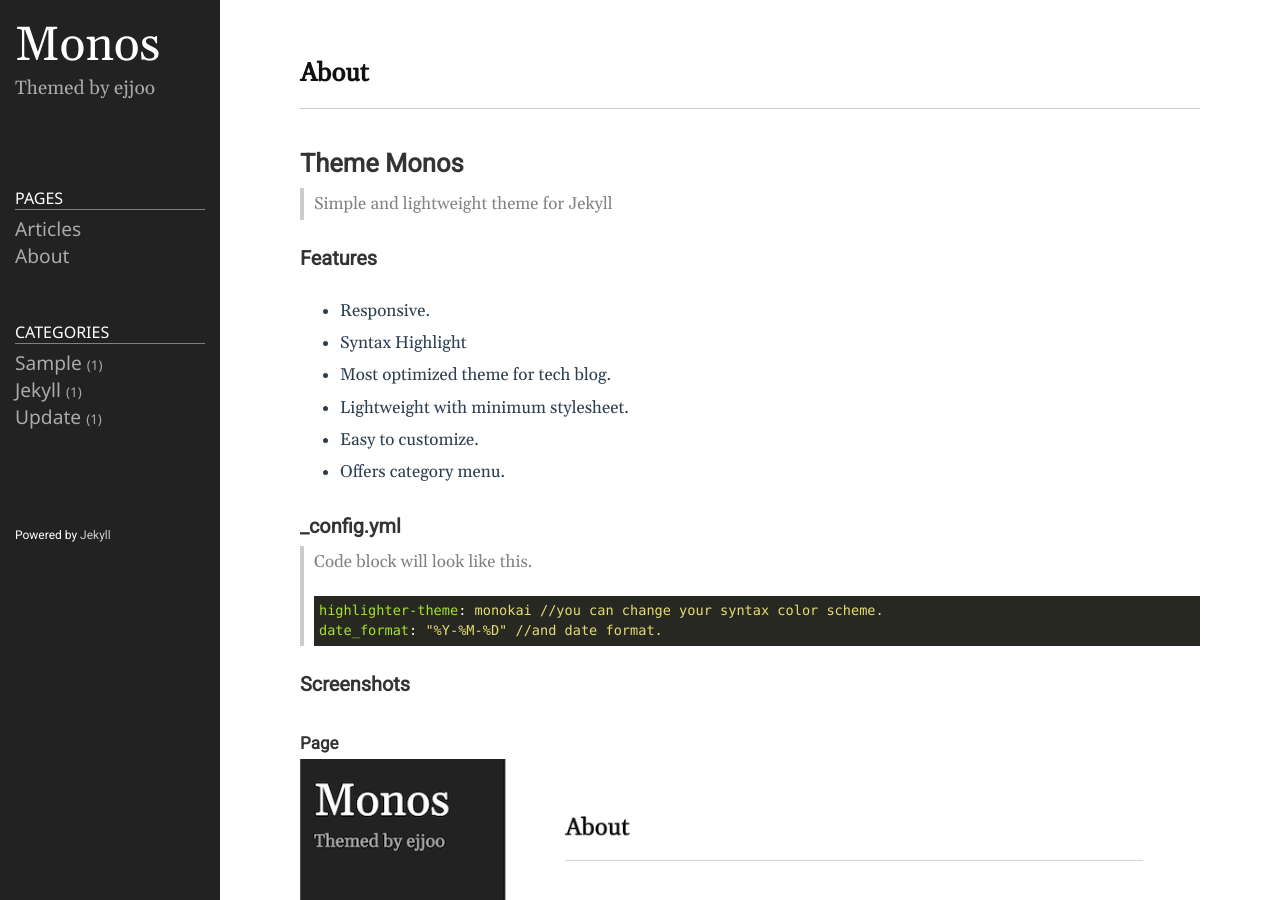
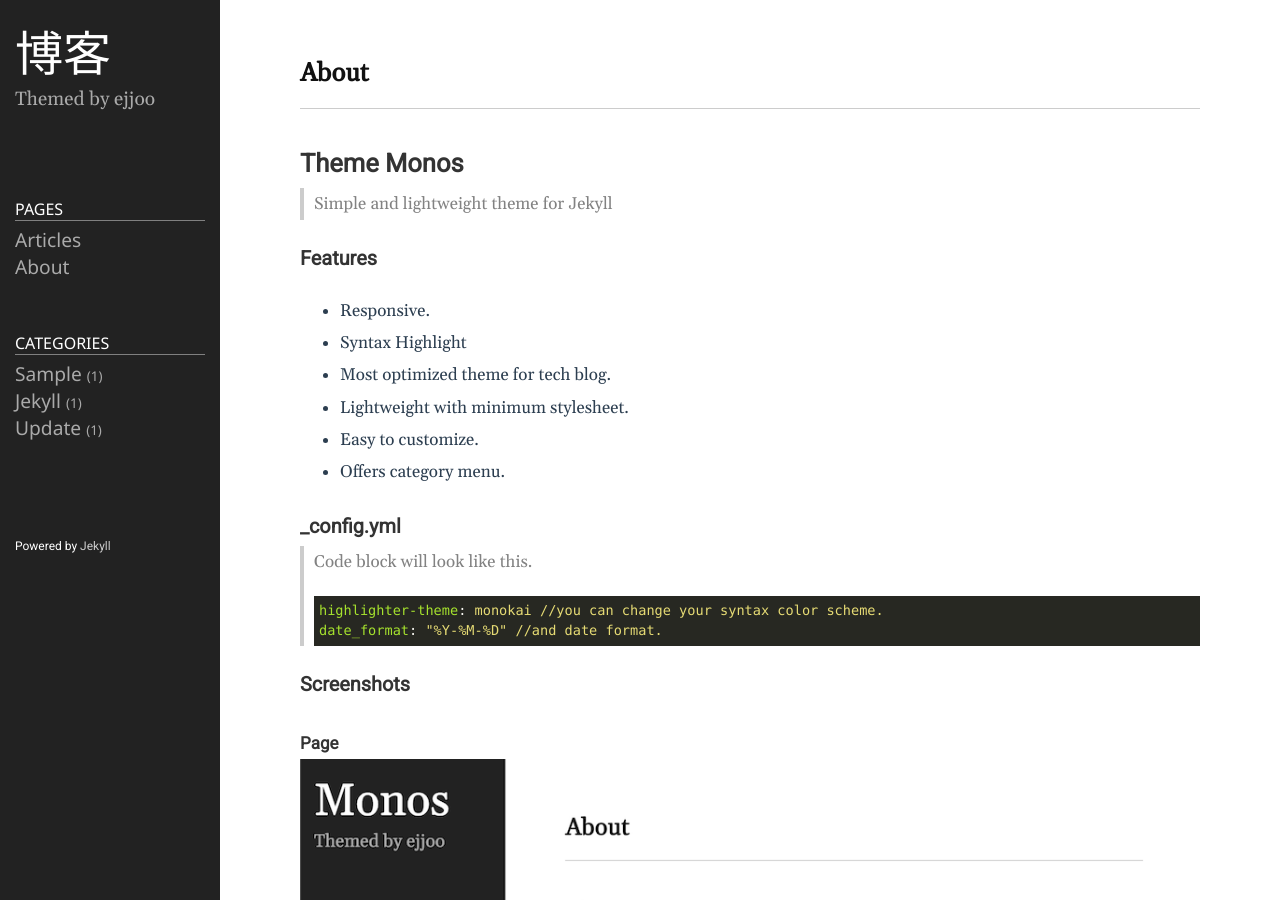
Before and after one commit to Wql2017/Wql2017.github.io, a Jekyll site: the page built from README.md, in a window 1280 px wide and 900 px high. Built offline with Jekyll 4.4.1, drawn with Linux system fonts in a browser that asks for light colours.

Commit message:
Update _config.yml

```diff
--- a/_config.yml
+++ b/_config.yml
@@ -18,13 +18,13 @@
 # You can create any custom variable you would like, and they will be accessible
 # in the templates via {{ site.myvariable }}.
 
-title: Monos
-email: ejjoo7994@gmail.com
+title: 博客
+email: 932865549@qq.com
 description: >- # this means to ignore newlines until "baseurl:"
   Themed by ejjoo
 # baseurl: "/" # the subpath of your site, e.g. /blog
 # url: "http://ejjoo.github.io" # the base hostname & protocol for your site, e.g. http://example.com
-github_username: ejjoo
+github_username: Wql2017
 highlighter: rouge
 svg:
   optimize: true
```
